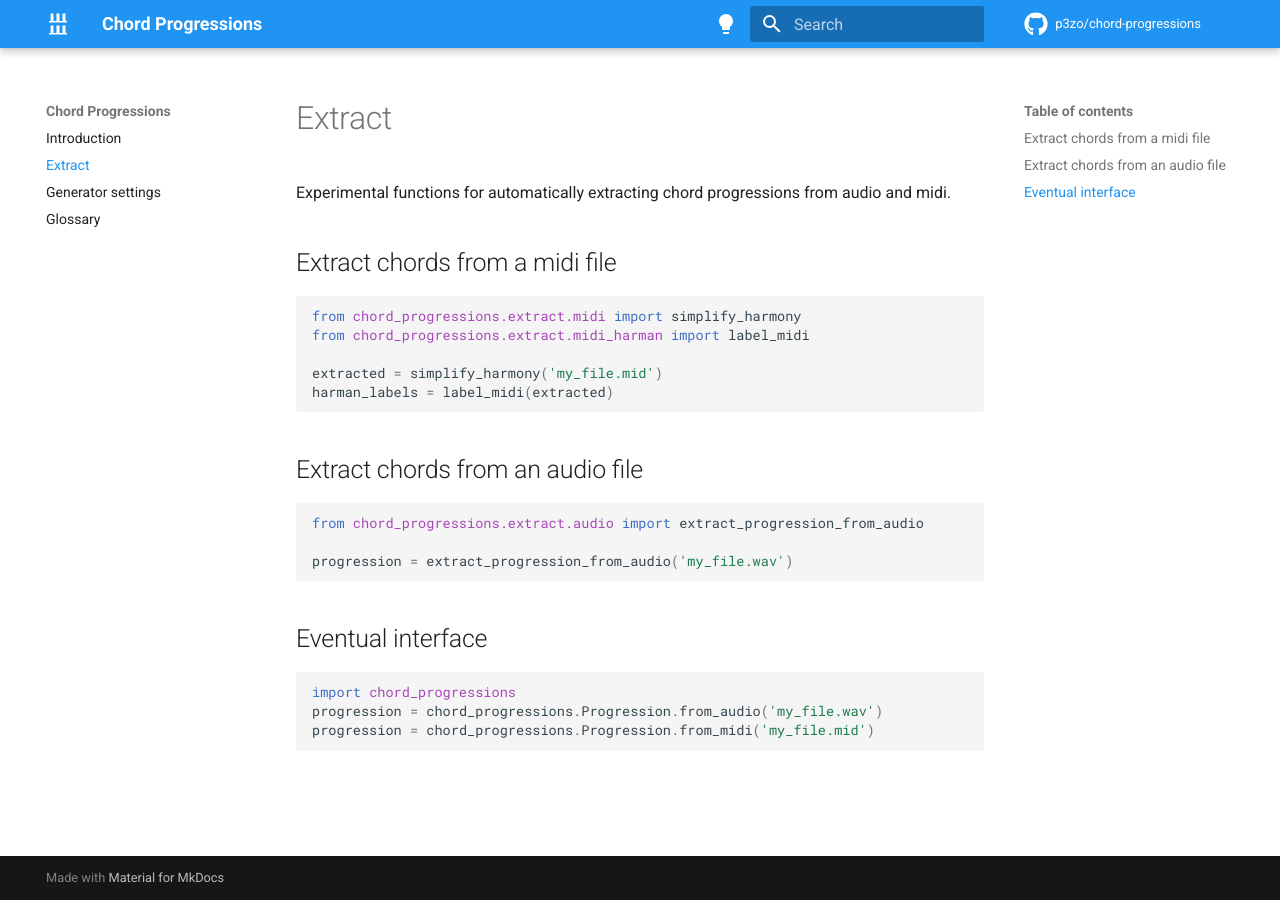
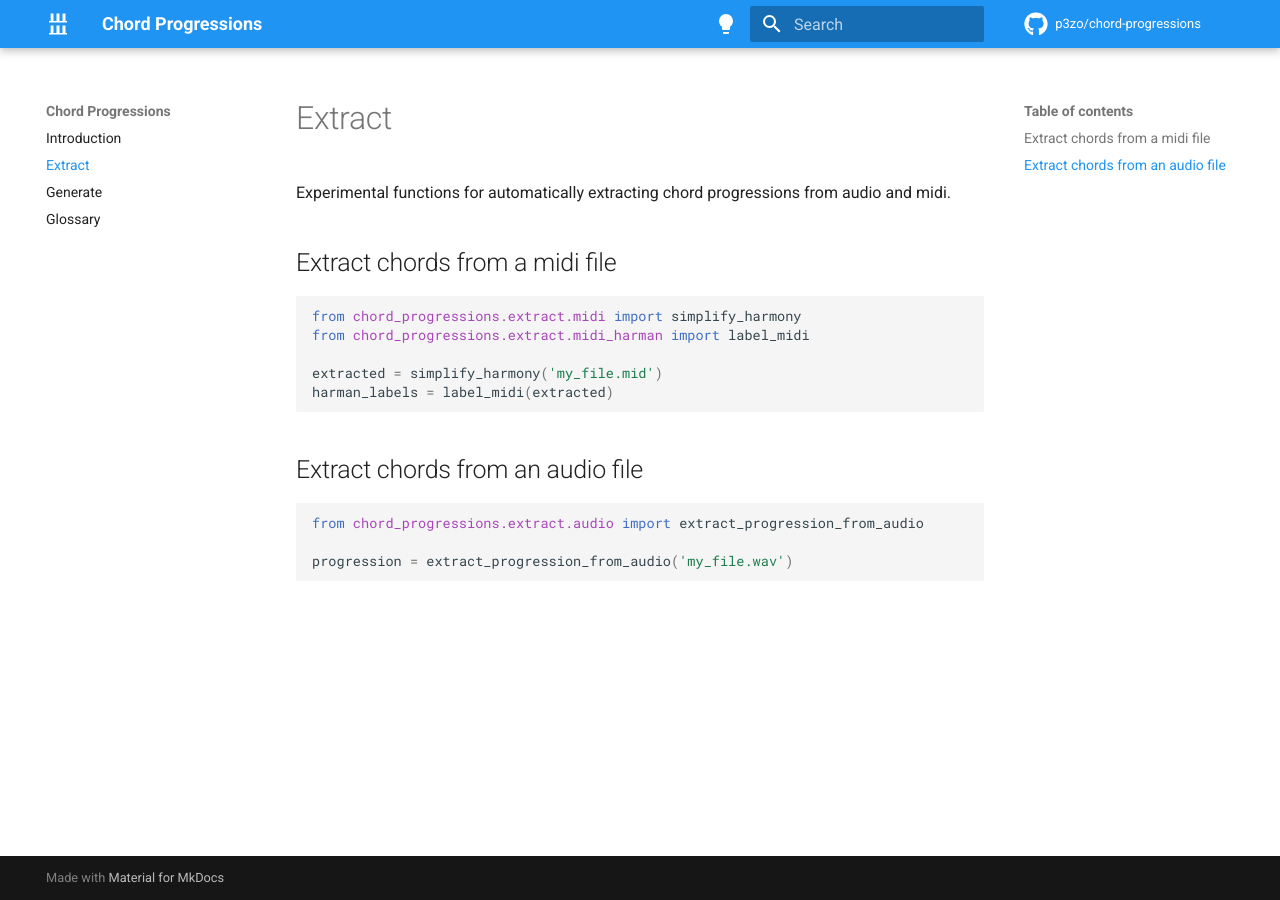
Before and after one commit to p3zo/chord-progressions, an MkDocs documentation site: the page built from docs/extract.md, in a window 1280 px wide. Built offline with MkDocs 1.6.1 and Material for MkDocs 9.7.7, drawn with Linux system fonts in a browser that asks for light colours; comment, search, counter and statistics services are not loaded.

Commit message:
Documentation touch-ups

````diff
--- a/docs/extract.md
+++ b/docs/extract.md
@@ -19,11 +19,3 @@ from chord_progressions.extract.audio import extract_progression_from_audio
 
 progression = extract_progression_from_audio('my_file.wav')
 ```
-
-## Eventual interface
-
-```python
-import chord_progressions
-progression = chord_progressions.Progression.from_audio('my_file.wav')
-progression = chord_progressions.Progression.from_midi('my_file.mid')
-```
--- a/mkdocs.yml
+++ b/mkdocs.yml
@@ -30,5 +30,5 @@ edit_uri: ""
 nav:
   - Introduction: index.md
   - Extract: extract.md
-  - Generator settings: generate.md
+  - Generate: generate.md
   - Glossary: glossary.md
````
Also changed, not shown: README.md (+10 -3 lines), docs/generate.md (+1 -1 lines), 1 other file.
